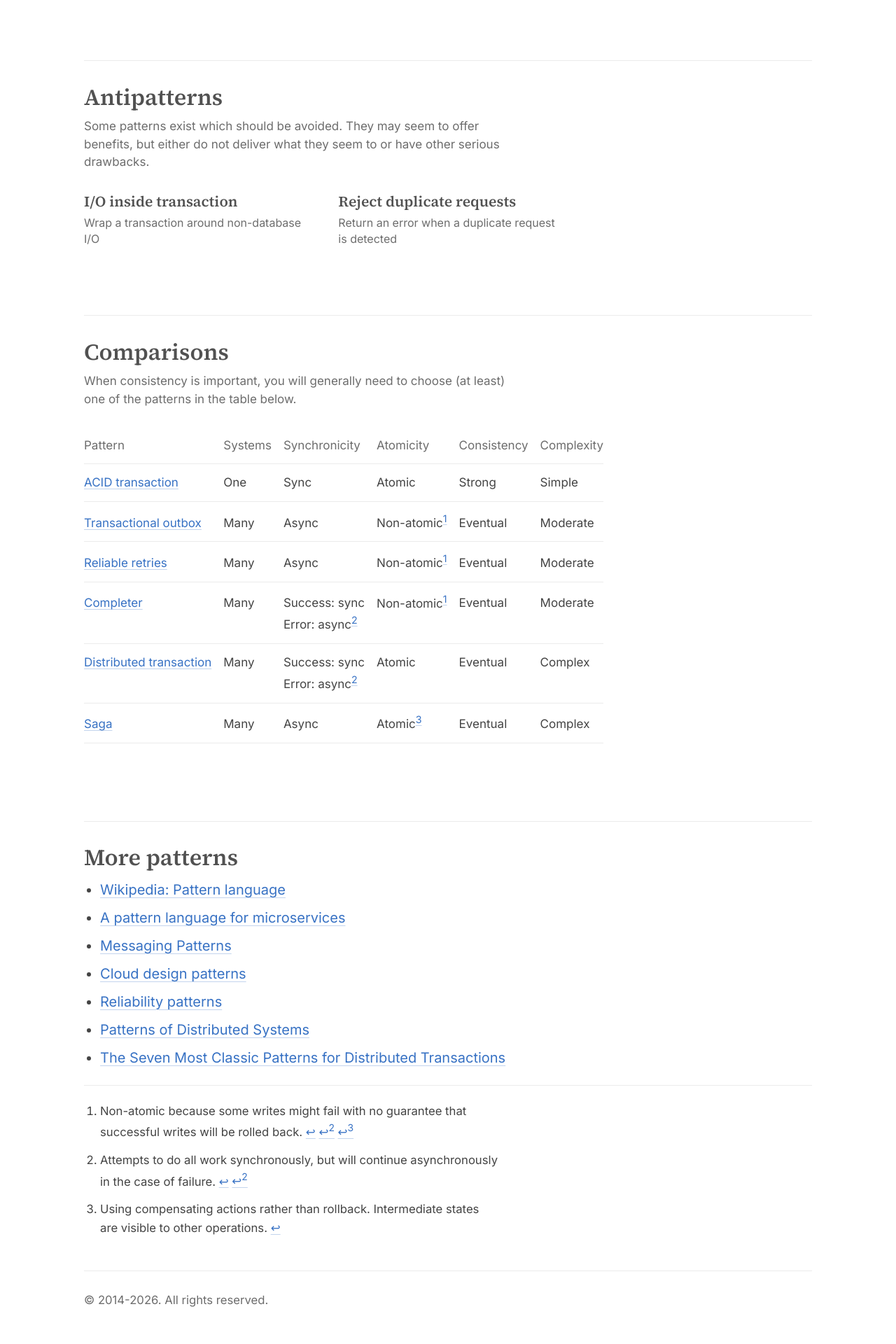
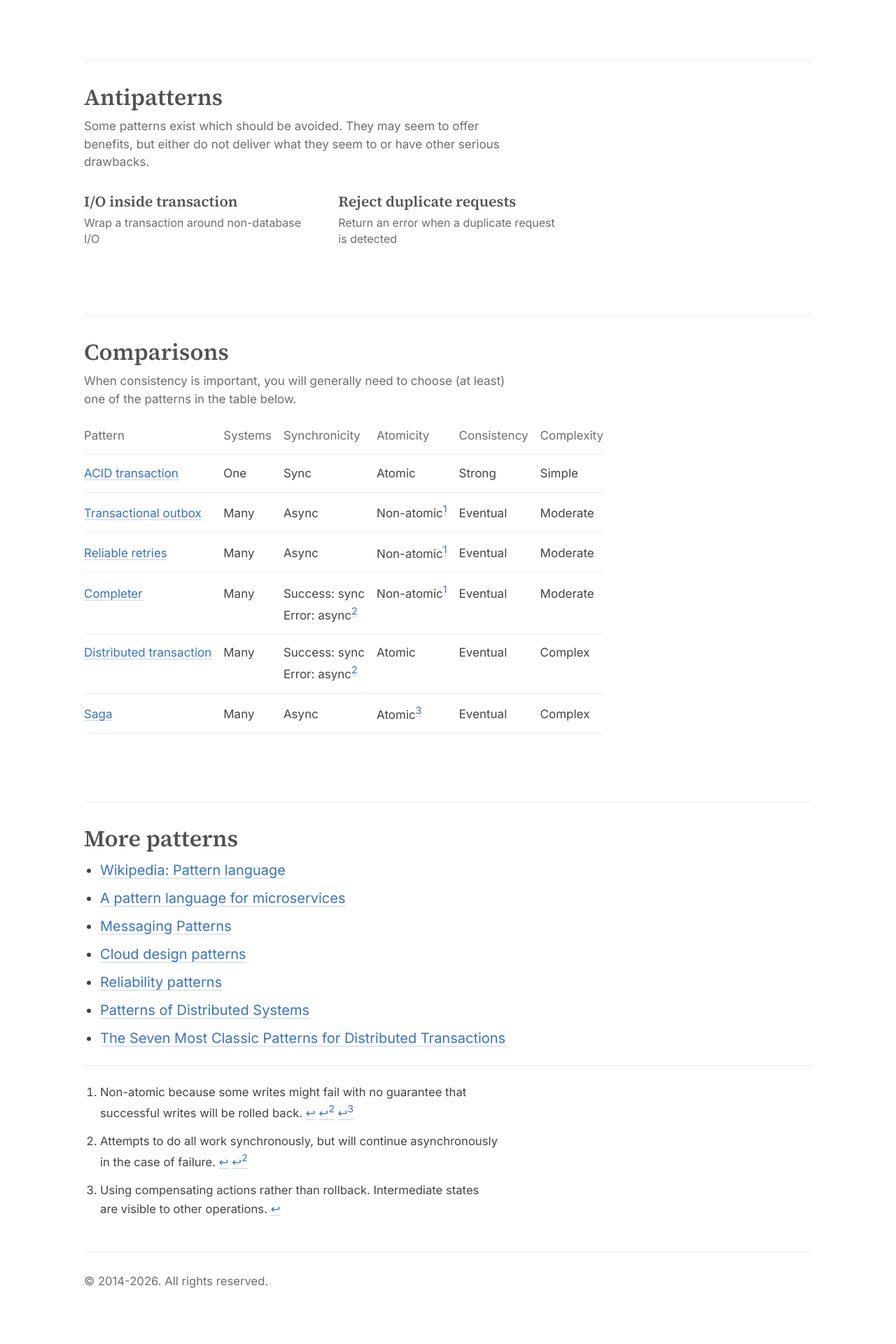
Before and after one commit to ThomWright/ThomWright.github.io, a Jekyll site: the page built from failure-patterns.md, in a window 1280 px wide. Shown: the part 2782-4702 px from the top of the page at 70% size. Built offline with Jekyll 4.4.1, drawn with Linux system fonts in a browser that asks for light colours; after the commit the page ends 4675 px from its top, so only the background shows below that.

Commit message:
Space wrapped tables like unwrapped ones
A table's wrapper scrolls, which stopped the table's top margin
collapsing with the paragraph before it, so wrapped tables sat further
from their text. The wrapper now takes the table's margins.

Co-Authored-By: Claude Opus 5.5 <noreply@anthropic.com>

```diff
--- a/public/css/_sass/_articles.scss
+++ b/public/css/_sass/_articles.scss
@@ -124,14 +124,26 @@ article {
     font-weight: bold;
   }
 
+  // Tables' text size, relative to body text.
+  $table-font-scale: 0.85;
+  $table-margin-top: 1em;
+  $table-margin-bottom: $small-spacing;
+
   .table-wrapper {
     width: 100%;
     overflow-x: auto;
+    // It scrolls, so the table's margins can't collapse with the text around
+    // it. The wrapper takes them instead, converted to body text em.
+    margin: ($table-margin-top * $table-font-scale) 0 ($table-margin-bottom * $table-font-scale);
+
+    > table {
+      margin: 0;
+    }
   }
   table {
-    font-size: 0.85em;
+    font-size: $table-font-scale * 1em;
     border-spacing: 0;
-    margin: 1em 0 $small-spacing;
+    margin: $table-margin-top 0 $table-margin-bottom;
     border-bottom: 1px solid var(--rule);
 
     th,
```
